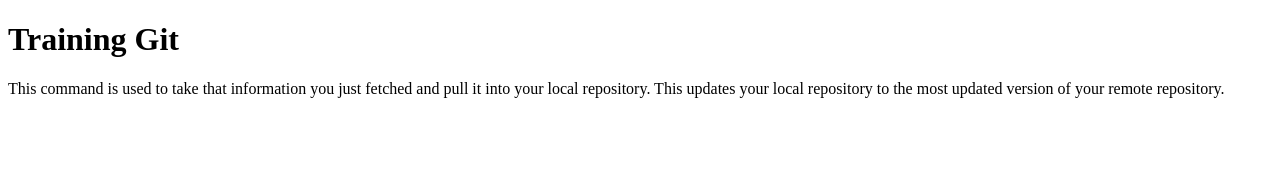
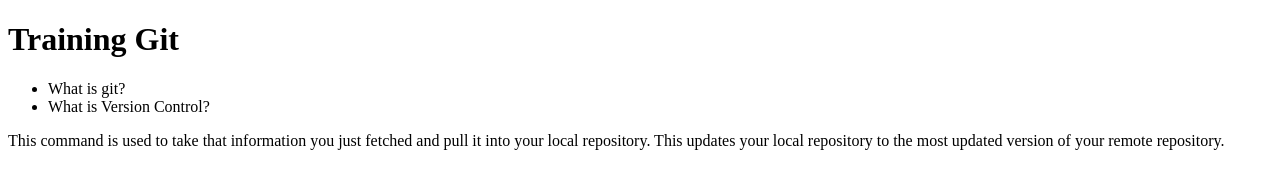
Before and after one commit to ngocngo10/git-training, a plain HTML site: page html/index.html in a window 1280 px wide. Drawn offline with Linux system fonts and the light colour scheme.

Commit message:
feat: add list main content of index.html

```diff
--- a/html/index.html
+++ b/html/index.html
@@ -8,6 +8,10 @@
 </head>
 <body>
   <h1>Training Git</h1>
+  <ul>
+    <li>What is git?</li>
+    <li>What is Version Control?</li>
+  </ul>
   <p>This command is used to take that information you just
     fetched and pull it into your local repository. This updates your local repository to the most updated version of your remote repository.</p>
 </body>
```
